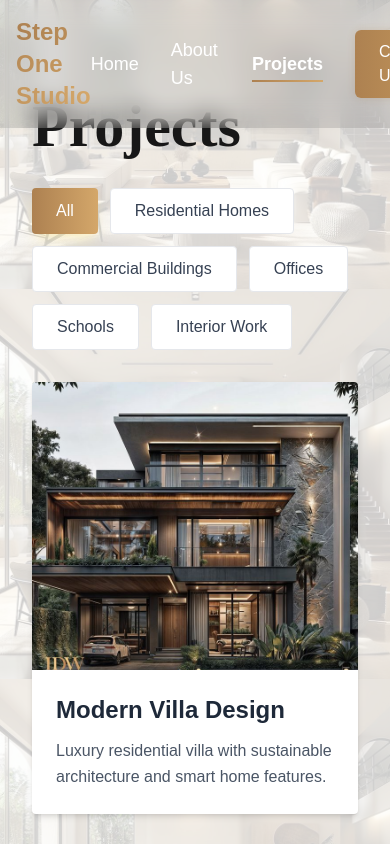
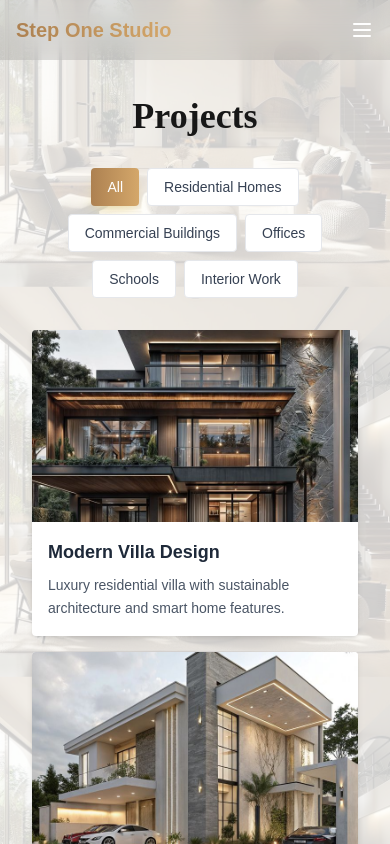
Before and after one commit to jitendersuryabhangautam/architecture-website, a Next.js app: page /projects in a window 390 px wide. Shown: the top 844 px of the page. Built offline with nearby package versions, Linux system fonts and the light colour scheme.

Commit message:
`Refactor Hero component, Navbar component, and ProjectsGrid component with various styling and layout changes`

```diff
--- a/app/components/Hero.js
+++ b/app/components/Hero.js
@@ -119,7 +119,7 @@ export default function Hero() {
 
         <div className="container mx-auto relative z-10 flex flex-col lg:flex-row items-center justify-between gap-6 lg:gap-12">
           <div className="w-full lg:w-[45%] flex justify-center">
-            <div className="relative w-full max-w-150 aspect-square rounded overflow-hidden shadow-2xl">
+            <div className="relative w-full max-w-sm md:max-w-md lg:max-w-2xl aspect-square rounded overflow-hidden shadow-2xl">
               {/* Main Image Container with Smooth Transition */}
               <div className="relative w-full h-full">
                 <Image
@@ -159,7 +159,7 @@ export default function Hero() {
 
               {/* Navigation Arrows */}
               <button
-                className="absolute left-4 top-1/2 transform -translate-y-1/2 bg-black/20 hover:bg-black/40 backdrop-blur-sm text-white p-3 rounded-full transition-all duration-300 z-20 hover:scale-110 group"
+                className="absolute left-2 md:left-4 top-1/2 transform -translate-y-1/2 bg-black/20 hover:bg-black/40 backdrop-blur-sm text-white p-2 md:p-3 rounded-full transition-all duration-300 z-20 hover:scale-110 group"
                 onClick={() =>
                   navigateToImage(
                     (currentImageIndex - 1 + images.length) % images.length
@@ -183,7 +183,7 @@ export default function Hero() {
                 </svg>
               </button>
               <button
-                className="absolute right-4 top-1/2 transform -translate-y-1/2 bg-black/20 hover:bg-black/40 backdrop-blur-sm text-white p-3 rounded-full transition-all duration-300 z-20 hover:scale-110 group"
+                className="absolute right-2 md:right-4 top-1/2 transform -translate-y-1/2 bg-black/20 hover:bg-black/40 backdrop-blur-sm text-white p-2 md:p-3 rounded-full transition-all duration-300 z-20 hover:scale-110 group"
                 onClick={() =>
                   navigateToImage((currentImageIndex + 1) % images.length)
                 }
@@ -208,21 +208,21 @@ export default function Hero() {
           </div>
 
           {/* Text Section */}
-          <div className="w-full lg:w-[55%] px-6 lg:px-8 py-8 lg:py-10">
-            <div className="text-start mb-10">
-              <h1 className="text-4xl md:text-5xl lg:text-6xl font-bold text-gray-900 mb-6 leading-tight">
+          <div className="w-full lg:w-[55%] px-4 md:px-6 lg:px-8 py-6 md:py-8 lg:py-10">
+            <div className="text-start mb-8 md:mb-10">
+              <h1 className="text-3xl md:text-4xl lg:text-5xl xl:text-6xl font-bold text-gray-900 mb-4 md:mb-6 leading-tight">
                 Crafting Dreams,
                 <br />
                 Building Legacies
               </h1>
 
-              <p className="text-gray-800 text-lg md:text-xl mb-6 leading-relaxed">
+              <p className="text-gray-800 text-base md:text-lg mb-4 md:mb-6 leading-relaxed">
                 Lorem ipsum dolor sit amet, consectetur adipiscing elit. Sed do
                 eiusmod tempor incididunt ut labore et dolore magna aliqua. Ut
                 enim ad minim veniam, quis nostrud exercitation ullamco laboris
                 nisi ut aliquip ex ea commodo consequat.
               </p>
-              <p className="text-gray-800 text-lg md:text-xl mb-8 leading-relaxed">
+              <p className="text-gray-800 text-base md:text-lg mb-6 md:mb-8 leading-relaxed">
                 Lorem ipsum dolor sit amet, consectetur adipiscing elit. Sed do
                 eiusmod tempor incididunt ut labore et dolore magna aliqua. Ut
                 enim ad minim veniam, quis nostrud exercitation ullamco laboris
@@ -233,7 +233,7 @@ export default function Hero() {
             <div className="text-start">
               <Link
                 href="/contact"
-                className="inline-block text-white px-12 py-3 md:px-16 md:py-4 rounded-lg transition-all duration-300 hover:scale-105 hover:shadow-lg text-lg font-medium border-2 border-white/10 hover:border-white/30"
+                className="inline-block text-white px-8 md:px-12 lg:px-16 py-2.5 md:py-3 lg:py-4 rounded-lg transition-all duration-300 hover:scale-105 hover:shadow-lg text-base md:text-lg font-medium border-2 border-white/10 hover:border-white/30"
                 style={{
                   background: "linear-gradient(to right, #AD8151, #D4A76A)",
                   boxShadow: "0 0 15px rgba(173, 129, 81, 0.3)",
--- a/app/components/Navbar.js
+++ b/app/components/Navbar.js
@@ -7,6 +7,7 @@ import { useState, useEffect } from "react";
 export default function Navbar() {
   const pathname = usePathname();
   const [scrolled, setScrolled] = useState(false);
+  const [mobileMenuOpen, setMobileMenuOpen] = useState(false);
 
   useEffect(() => {
     const handleScroll = () => {
@@ -40,7 +41,7 @@ export default function Navbar() {
       }`}
     >
       <div className="container mx-auto px-4 py-4 flex justify-between items-center">
-        <div className="text-2xl font-bold text-white">
+        <div className="text-xl md:text-2xl font-bold text-white">
           <span
             className="bg-clip-text text-transparent"
             style={{
@@ -52,12 +53,42 @@ export default function Navbar() {
           </span>
         </div>
 
-        <div className="flex items-center space-x-8">
+        {/* Mobile Menu Button */}
+        <button
+          className="md:hidden flex items-center"
+          onClick={() => setMobileMenuOpen(!mobileMenuOpen)}
+        >
+          <svg
+            className="w-6 h-6 text-white"
+            fill="none"
+            stroke="currentColor"
+            viewBox="0 0 24 24"
+          >
+            {mobileMenuOpen ? (
+              <path
+                strokeLinecap="round"
+                strokeLinejoin="round"
+                strokeWidth={2}
+                d="M6 18L18 6M6 6l12 12"
+              />
+            ) : (
+              <path
+                strokeLinecap="round"
+                strokeLinejoin="round"
+                strokeWidth={2}
+                d="M4 6h16M4 12h16M4 18h16"
+              />
+            )}
+          </svg>
+        </button>
+
+        {/* Desktop Navigation */}
+        <div className="hidden md:flex items-center space-x-4 lg:space-x-8">
           {navLinks.map((link) => (
             <Link
               key={link.href}
               href={link.href}
-              className={`group relative text-white transition-all duration-300 text-lg font-medium ${
+              className={`group relative text-white transition-all duration-300 text-sm lg:text-base font-medium ${
                 isActive(link.href)
                   ? "text-[#AD8151] font-semibold"
                   : "hover:text-[#AD8151]"
@@ -84,14 +115,15 @@ export default function Navbar() {
               relative
               overflow-hidden
               text-white
-              px-6
-              py-2.5
+              px-4 lg:px-6
+              py-2
               rounded-md
               transition-all
               duration-300
               hover:scale-105
               hover:shadow-lg
               font-medium
+              text-sm lg:text-base
               ${
                 isActive("/contact")
                   ? "ring-2 ring-[#AD8151] ring-offset-2 ring-offset-black/50 shadow-lg scale-105"
@@ -127,6 +159,38 @@ export default function Navbar() {
           </Link>
         </div>
       </div>
+
+      {/* Mobile Navigation Menu */}
+      {mobileMenuOpen && (
+        <div className="md:hidden bg-black/90 backdrop-blur-md border-t border-white/10">
+          <div className="container mx-auto px-4 py-4 space-y-3">
+            {navLinks.map((link) => (
+              <Link
+                key={link.href}
+                href={link.href}
+                className={`block px-4 py-2 rounded transition-colors duration-300 ${
+                  isActive(link.href)
+                    ? "bg-[#AD8151]/20 text-[#AD8151] font-semibold"
+                    : "text-white hover:bg-white/10"
+                }`}
+                onClick={() => setMobileMenuOpen(false)}
+              >
+                {link.label}
+              </Link>
+            ))}
+            <Link
+              href="/contact"
+              className="block px-4 py-2 rounded text-white font-medium"
+              style={{
+                background: "linear-gradient(to right, #AD8151, #D4A76A)",
+              }}
+              onClick={() => setMobileMenuOpen(false)}
+            >
+              Contact Us
+            </Link>
+          </div>
+        </div>
+      )}
     </nav>
   );
 }
--- a/app/components/ProjectsGrid.js
+++ b/app/components/ProjectsGrid.js
@@ -112,28 +112,32 @@ export default function ProjectsGrid() {
       <div className="absolute inset-0 bg-white/80"></div>
       <div className="relative z-10 container mx-auto px-4">
         <h1
-          className="text-6xl font-bold mb-8 "
+          className="text-4xl md:text-5xl lg:text-6xl font-bold mb-8 text-center md:text-left"
           style={{ fontFamily: "'Times New Roman', serif" }}
         >
           Projects
         </h1>
 
         {/* Filter Buttons */}
-        <div className="mb-8 flex flex-wrap gap-3">
+        <div className="mb-8 flex flex-wrap gap-2 md:gap-3 justify-center md:justify-start">
           {filterCategories.map((category) => (
             <button
               key={category}
               onClick={() => setActiveFilter(category)}
               className={`
-                px-6 py-2.5 rounded transition-all duration-300
-                border text-base font-medium whitespace-nowrap
+                px-4 md:px-6 py-2 md:py-2.5 rounded transition-all duration-300
+                border text-sm md:text-base font-medium whitespace-nowrap
                 ${
                   activeFilter === category
-                    ? "bg-linear-to-r from-[#AD8151] to-[#D4A76A] text-white border-transparent shadow-lg shadow-amber-200/30"
+                    ? "text-white border-transparent shadow-lg shadow-amber-200/30"
                     : "bg-white text-gray-700 border-gray-200 hover:border-gray-300 hover:bg-gray-50"
                 }
               `}
               style={{
+                background:
+                  activeFilter === category
+                    ? "linear-gradient(to right, #AD8151, #D4A76A)"
+                    : undefined,
                 borderWidth: activeFilter === category ? "0px" : "1px",
               }}
             >
@@ -143,26 +147,26 @@ export default function ProjectsGrid() {
         </div>
 
         {/* Projects Grid */}
-        <div className="grid md:grid-cols-2 lg:grid-cols-3 gap-8">
+        <div className="grid grid-cols-1 sm:grid-cols-2 lg:grid-cols-3 gap-4 md:gap-6 lg:gap-8">
           {filteredProjects.map((project) => (
             <div
               key={project.id}
               className="bg-white rounded shadow-md overflow-hidden hover:shadow-xl transition-all duration-300 hover:-translate-y-1"
             >
-              <div className="relative overflow-hidden">
+              <div className="relative overflow-hidden h-48 md:h-64 lg:h-72">
                 <Image
                   src={project.path}
                   alt={project.title}
                   width={500}
                   height={400}
-                  className="w-full h-72 object-cover transition-transform duration-500 hover:scale-105"
+                  className="w-full h-full object-cover transition-transform duration-500 hover:scale-105"
                 />
               </div>
-              <div className="p-6">
-                <h3 className="text-2xl font-semibold mb-3 text-gray-800">
+              <div className="p-4 md:p-6">
+                <h3 className="text-lg md:text-xl lg:text-2xl font-semibold mb-2 md:mb-3 text-gray-800">
                   {project.title}
                 </h3>
-                <p className="text-gray-600 leading-relaxed">
+                <p className="text-sm md:text-base text-gray-600 leading-relaxed">
                   {project.description}
                 </p>
               </div>
```
